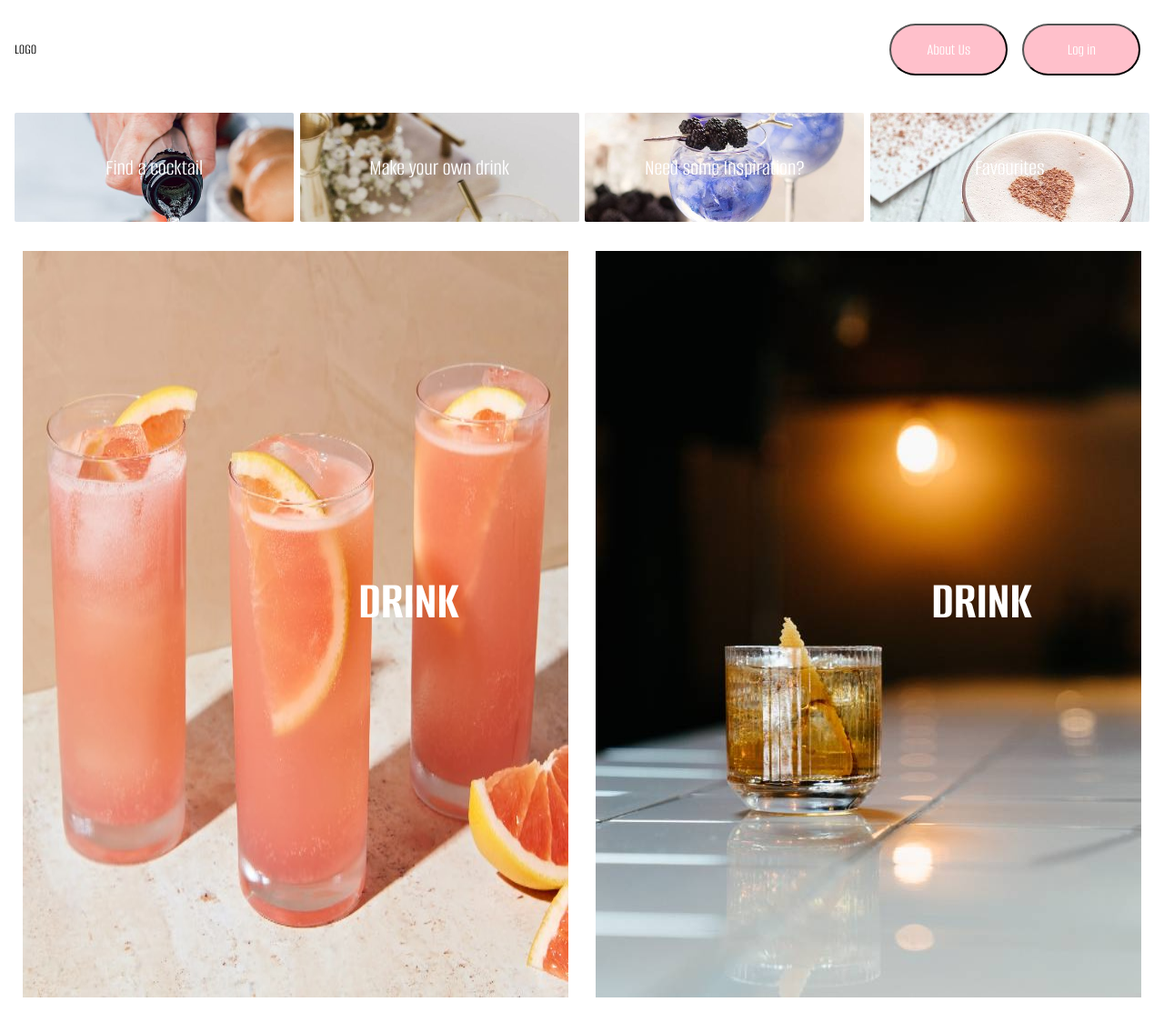
After one commit to wilmajohanna/drinkwithus, a PHP site: page /html/theme.html in a window 1280 px wide. The commit adds this page. Shown: the whole page at 91% size. Run offline with PHP 8.4, Linux system fonts and the light colour scheme.

Commit message:
en hel del ändringar osv

```diff
--- a/css/home.css
+++ b/css/home.css
@@ -126,7 +126,8 @@ nav>button {
 #summer,
 #bubbles,
 #retro,
-#lessismore {
+#lessismore,
+#Punches {
     font-size: 30px;
     align-items: flex-end;
     justify-content: flex-end;
@@ -172,10 +173,22 @@ nav>button {
 #lessismore {
     height: 500px;
     width: auto;
-    background-image: url();
+    background-image: url(../images/paloma.jpg);
     background-repeat: repeat;
     background-size: cover;
 
     grid-row: 1;
     grid-column: 1;
 }
+
+#Punches {
+    height: 500px;
+    width: auto;
+    background-image: url(../images/Pimms.jpg);
+    background-repeat: repeat;
+    background-size: cover;
+
+    grid-row: 1;
+    grid-column: 2;
+
+}
--- /dev/null
+++ b/css/theme.css
@@ -0,0 +1,35 @@
+body {
+    margin: 0;
+
+}
+
+
+
+#wrapper {
+    display: flex;
+    justify-content: center;
+
+
+}
+
+
+
+.theme_container {
+    position: relative;
+    display: flex;
+    flex-direction: column;
+    align-items: center;
+}
+
+img {
+    width: 100%;
+    height: 100%;
+}
+
+.theme_text {
+    position: absolute;
+    bottom: 360px;
+    right: 120px;
+    font-size: 30px;
+    color: white;
+}
--- /dev/null
+++ b/html/theme.html
@@ -0,0 +1,56 @@
+<!DOCTYPE html>
+<html lang="en">
+
+<head>
+    <meta charset="UTF-8">
+    <meta http-equiv="X-UA-Compatible" content="IE=edge">
+    <meta name="viewport" content="width=device-width, initial-scale=1.0">
+    <link rel="stylesheet" href="../css/index.css">
+    <link rel="stylesheet" href="../css/home.css">
+    <link rel="stylesheet" href="../css/recipe.css">
+    <link rel="stylesheet" href="../css/theme.css">
+    <title>Document</title>
+</head>
+
+<body>
+
+    <header>
+        <div id="logo">LOGO</div>
+
+        <nav>
+            <button id="about_us">About Us</button>
+            <button id="login_home">Log in</button>
+        </nav>
+    </header>
+
+    <div id="options">
+        <div class="find"> Find a cocktail</div>
+        <div class="make"> Make your own drink</div>
+        <div class="inspire"> Need some Inspiration? </div>
+        <div class="favourites"> Favourites </div>
+    </div>
+
+
+    <div id="wrapper">
+
+        <div class="theme_container">
+            <img class="theme_pic" src="../images/paloma.jpg" alt="">
+            <div class="theme_text">
+                <h1 class="theme_name">DRINK</h1>
+            </div>
+        </div>
+
+
+        <div class="theme_container">
+            <img class="theme_pic" src="../images/OldFashioned.jpg" alt="">
+            <div class="theme_text">
+                <h1 class="theme_name">DRINK</h1>
+            </div>
+        </div>
+    </div>
+
+
+
+</body>
+
+</html>
--- a/index.html
+++ b/index.html
@@ -52,7 +52,7 @@
                 <p>Less is More Cocktails</p>
             </div>
             <div id="Punches">
-                <p> Cocktails</p>
+                <p> Punches</p>
             </div>
         </div>
 
@@ -83,6 +83,7 @@
 
 
     <script src="./js/loginregister.js"></script>
+    <script src="./js/index.js"></script>
 
 </body>
 
--- a/php/recipe.php
+++ /dev/null
@@ -1 +0,0 @@
-// Skapa en fetch som Kopplar bilderna till sina recept.
```
Also changed, not shown: html/recipe.php (renamed from html/recipe.html, +34 -6 lines), js/index.js (+10 -0 lines), js/recipe.js (+43 -4 lines), 1 other file.
